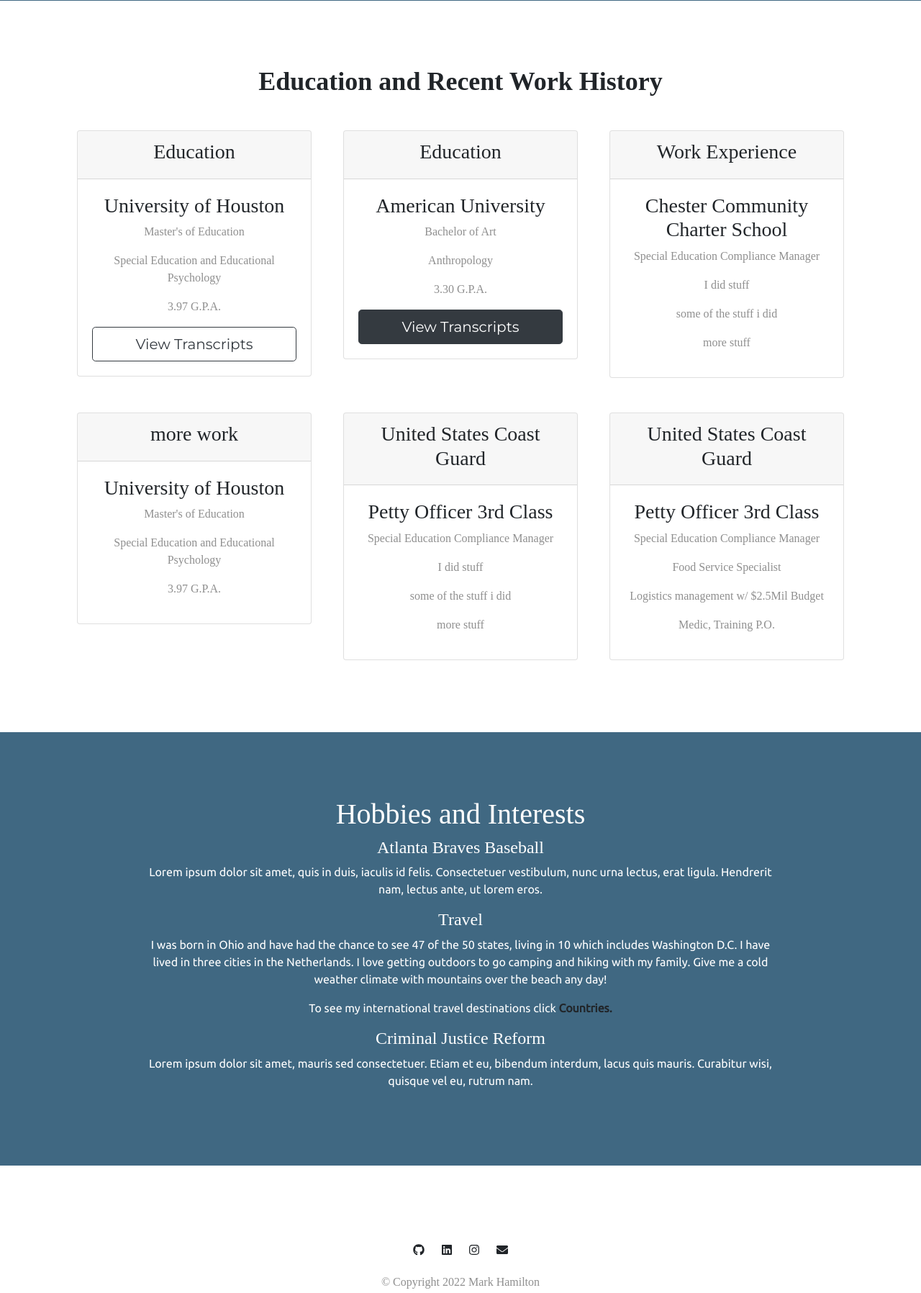
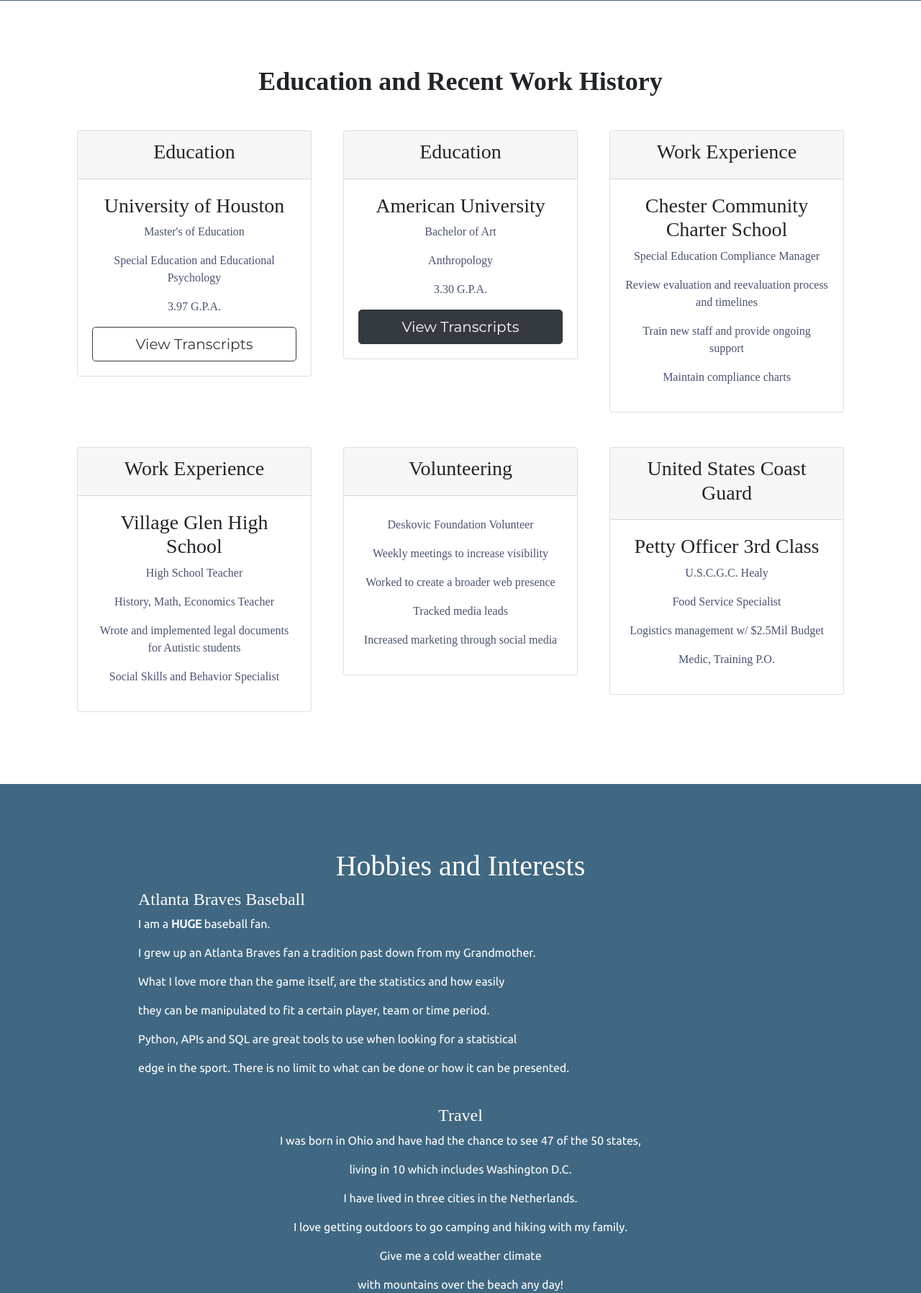
Before and after one commit to ColdDeckHarrison/marksWebsite, a Flask app: template templates/index.html in a window 1280 px wide. Shown: the part 1656-3452 px from the top of the page at 72% size. Run offline with Flask 2, Linux system fonts and the light colour scheme; the template is opened without the code that fills it, so the values that code supplies are empty; some libraries are stand-ins or nearby versions.

Commit message:
Original Files

```diff
--- a/main.py
+++ b/main.py
@@ -5,10 +5,10 @@ import smtplib
 app = Flask(__name__)
 
 MY_EMAIL = "pythonautomail87@gmail.com"
-MY_PASSWORD = "marcel3325"
+MY_PASSWORD = "otsasee1234"
 
 
-@app.route('/m')
+@app.route('/')
 def run_app():
     return render_template("index.html")
 
@@ -31,7 +31,7 @@ def contact():
             connection.sendmail(
                 from_addr=MY_EMAIL,
                 to_addrs=MY_EMAIL,
-                msg=f"{name}:\n{email}\n\n{phone} \n {message}")
+                msg=f"Contact Me \n{name}\n{email}\n{phone}\n{message}")
     return render_template("contact.html")
 
 
--- a/static/css/styles.css
+++ b/static/css/styles.css
@@ -9,7 +9,7 @@ h1, h2, h3, h4, h5, h6 {
 }
 
 p {
-  color: #8f8f8f;
+  color: #495371;
   font-family: "Montserrat-Light"
 }
 
@@ -401,4 +401,5 @@ header.masthead .post-heading .meta a {
 form .form-group:first-child .floating-label-form-group {
   border-top: 1px solid #dee2e6;
 }
+
 }
--- a/templates/contact.html
+++ b/templates/contact.html
@@ -16,13 +16,10 @@
   </header>
 
   <!-- Main Content -->
-  <div class="container">
+  <div class="container-contact">
     <div class="row">
       <div class="col-lg-8 col-md-10 mx-auto">
         <p>Want to get in touch? Fill out the form below to send me a message and I will get back to you as soon as possible!</p>
-        <!-- Contact Form - Enter your email address on line 19 of the mail/contact_me.php file to make this form work. -->
-        <!-- WARNING: Some web hosts do not allow emails to be sent through forms to common mail hosts like Gmail or Yahoo. It's recommended that you use a private domain email address! -->
-        <!-- To use the contact form, your site must be on a live web host with PHP! The form will not work locally! -->
         <form name="sentMessage" id="contactForm" action="{{ url_for('contact') }}" method="post" novalidate>
           <div class="control-group">
             <div class="form-group floating-label-form-group controls">
--- a/templates/footer.html
+++ b/templates/footer.html
@@ -5,8 +5,12 @@
     <title>Mark's Website</title>
 </head>
 <body>
+
 <footer class="white-section" id="footer">
     <div class="container-fluid">
+        <h3>Social Media</h3>
+    <h5>More To Come...</h5>
+        <h6>Website Always Under Construction</h6>
       <a href="https://github.com/ColdDeckHarrison"><i class="social-icon fab fa-github"></i></a>
       <a href="https://www.linkedin.com/in/mark-hamilton-a62340134/"><i class="social-icon fab fa-linkedin"></i></a>
       <a href="https://www.instagram.com/p/CRC_CmYhN5h/?utm_medium=copy_link"><i class="social-icon fab fa-instagram"></i></a>
--- a/templates/header.html
+++ b/templates/header.html
@@ -44,7 +44,7 @@
               <a class="nav-link" href="https://docs.google.com/document/d/1Q1W9bNvwbhyEV_j_tjaZJuMF4Q9RyrQV0ooRr9tXzw8/edit?usp=sharing">Resume</a>
             </li>
             <li class="nav-item">
-              <a class="nav-link">fill in</a>
+              <a class="nav-link" href="https://github.com/ColdDeckHarrison">GitHub</a>
             </li>
           </ul>
 
--- a/templates/index.html
+++ b/templates/index.html
@@ -12,7 +12,7 @@
         <div class="col-lg-6">
           <h1 class="big-heading">A Python Programmer</h1>
           <p class="intro">
-            My Name is Mark. I am a Python Programmer with an interest in creating usable resources from micro data. I love education, criminal justice reform and the
+            My Name is Mark. I am a Python Programmer with an interest in creating easy to use APIs. I love education, criminal justice reform and the
             environment. I want to synthesize information to make it more useful and accessible for everyone.
           </p>
           <!-- <button type="button" class="btn btn-dark btn-lg download-button"><i class="fab fa-apple"></i> Download</button>
@@ -152,9 +152,9 @@
           <div class="card-body">
             <h3>Chester Community Charter School</h3>
             <p>Special Education Compliance Manager</p>
-            <p>I did stuff</p>
-            <p>some of the stuff i did</p>
-            <p>more stuff</p>
+            <p>Review evaluation and reevaluation process and timelines </p>
+            <p>Train new staff and provide ongoing support</p>
+            <p>Maintain compliance charts </p>
           </div>
         </div>
       </div>
@@ -166,13 +166,30 @@
       <div class="pricing-column col-lg-4">
         <div class="card">
           <div class="card-header">
-            <h3>more work</h3>
+            <h3>Work Experience</h3>
           </div>
           <div class="card-body">
-            <h3>University of Houston</h3>
-            <p>Master's of Education</p>
-            <p>Special Education and Educational Psychology</p>
-            <p>3.97 G.P.A.</p>
+            <h3>Village Glen High School</h3>
+            <p>High School Teacher</p>
+            <p>History, Math, Economics Teacher</p>
+            <p>Wrote and implemented legal documents for Autistic students</p>
+            <p>Social Skills and Behavior Specialist</p>
+          </div>
+        </div>
+      </div>
+
+      <div class="pricing-column col-lg-4">
+        <div class="card">
+          <div class="card-header">
+            <h3>Volunteering</h3>
+          </div>
+          <div class="card-body">
+            <h3></h3>
+            <p>Deskovic Foundation Volunteer</p>
+            <p>Weekly meetings to increase visibility</p>
+            <p>Worked to create a broader web presence</p>
+            <p>Tracked media leads</p>
+            <p>Increased marketing through social media</p>
           </div>
         </div>
       </div>
@@ -184,22 +201,7 @@
           </div>
           <div class="card-body">
             <h3>Petty Officer 3rd Class</h3>
-            <p>Special Education Compliance Manager</p>
-            <p>I did stuff</p>
-            <p>some of the stuff i did</p>
-            <p>more stuff</p>
-          </div>
-        </div>
-      </div>
-
-      <div class="pricing-column col-lg-4">
-        <div class="card">
-          <div class="card-header">
-            <h3>United States Coast Guard</h3>
-          </div>
-          <div class="card-body">
-            <h3>Petty Officer 3rd Class</h3>
-            <p>Special Education Compliance Manager</p>
+            <p>U.S.C.G.C. Healy</p>
             <p>Food Service Specialist</p>
             <p>Logistics management w/ $2.5Mil Budget</p>
             <p>Medic, Training P.O.</p>
@@ -217,20 +219,35 @@
         <h1>Hobbies and Interests</h1>
       </div>
       <div class="skill-row">
-        <h4>Atlanta Braves Baseball</h4>
-        <p class="skill-text">Lorem ipsum dolor sit amet, quis in duis, iaculis id felis. Consectetuer vestibulum, nunc urna lectus, erat ligula. Hendrerit nam, lectus ante, ut lorem eros.</p>
+        <h4 align="left">Atlanta Braves Baseball</h4>
+        <p class="skill-text" align="left">I am a <strong>HUGE</strong> baseball fan.</p>
+          <p class="skill-text" align="left"> I grew up an Atlanta Braves fan a tradition past down from my Grandmother.</p>
+        <p class="skill-text" align="left"> What I love more than the game itself, are the statistics and how easily</p>
+        <p class="skill-text" align="left"> they can be manipulated to fit a certain player, team or time period.</p>
+        <p class="skill-text" align="left">Python, APIs and SQL are great tools to use when looking for a statistical</p>
+        <p class="skill-text" align="left">edge in the sport. There is no limit to what can be done or how it can be presented.</p>
       </div>
+      <br>
       <div class="skill-row">
         <h4>Travel</h4>
-        <p class="skill-text">I was born in Ohio and have had the chance to see 47 of the 50 states,
-          living in 10 which includes Washington D.C. I have lived in three cities in the Netherlands.
-          I love getting outdoors to go camping and hiking with my family. Give me a cold weather climate
-          with mountains over the beach any day!</p>
+        <p class="skill-text">I was born in Ohio and have had the chance to see 47 of the 50 states,</p>
+          <p class="skill-text">living in 10 which includes Washington D.C. </p>
+                 <p class="skill-text">I have lived in three cities in the Netherlands.</p>
+          <p class="skill-text">I love getting outdoors to go camping and hiking with my family. </p>
+        <p class="skill-text">Give me a cold weather climate</p>
+          <p class="skill-text">with mountains over the beach any day!</p>
         <p class="skill-text">To see my international travel destinations click <a href="/countries"><strong>Countries.</strong></a> </p>
       </div>
+      <br>
       <div class="skill-row">
-        <h4>Criminal Justice Reform</h4>
-        <p class="skill-text">Lorem ipsum dolor sit amet, mauris sed consectetuer. Etiam et eu, bibendum interdum, lacus quis mauris. Curabitur wisi, quisque vel eu, rutrum nam.</p>
+        <h4 align="left">Criminal Justice Reform</h4>
+        <p class="skill-text" align="left">As a teacher I have first-hand experience seeing inequity in our schools</p>
+          <p class="skill-text" align="left">I worked in segregated schools that should not exist, I have seen how</p>
+        <p class="skill-text" align="left">people of color are used for profit within the education and prison system.</p>
+        <p class="skill-text" align="left">I don't pretend to have any answers or solutions for this crisis but I do</p>
+        <p class="skill-text" align="left">know that I will always be involved when it comes to getting innocent people</p>
+        <p class="skill-text" align="left">out of prison physically or at least mentally, by writing letters.</p>
+        <p class="skill-text" align="left"> This site is one I wish didn't exist <a href="https://innocenceproject.org/exonerations-data/"> <strong>InnocenceProject.</strong></a> </p>
       </div>
           </div>
     </div>
```
